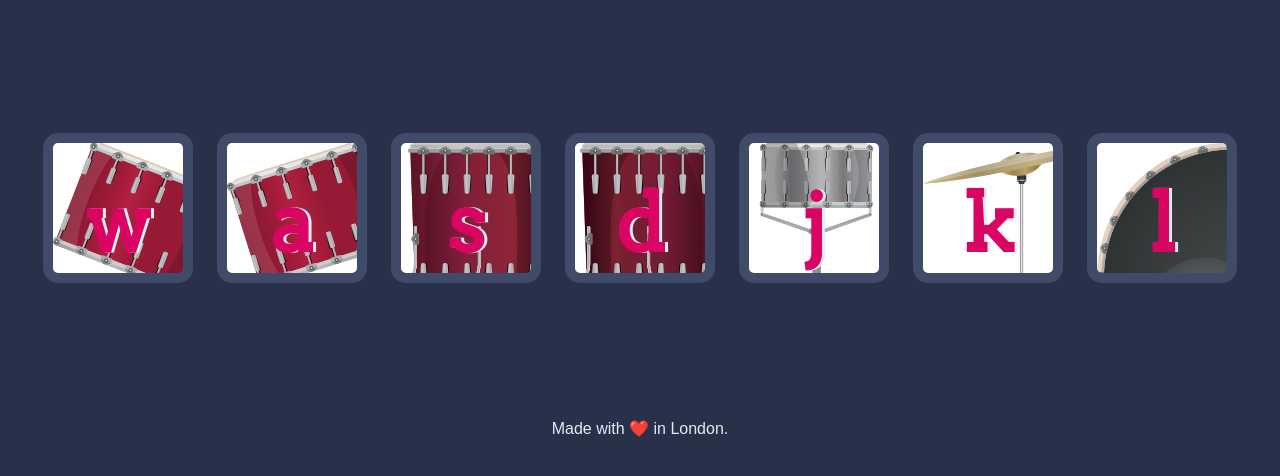
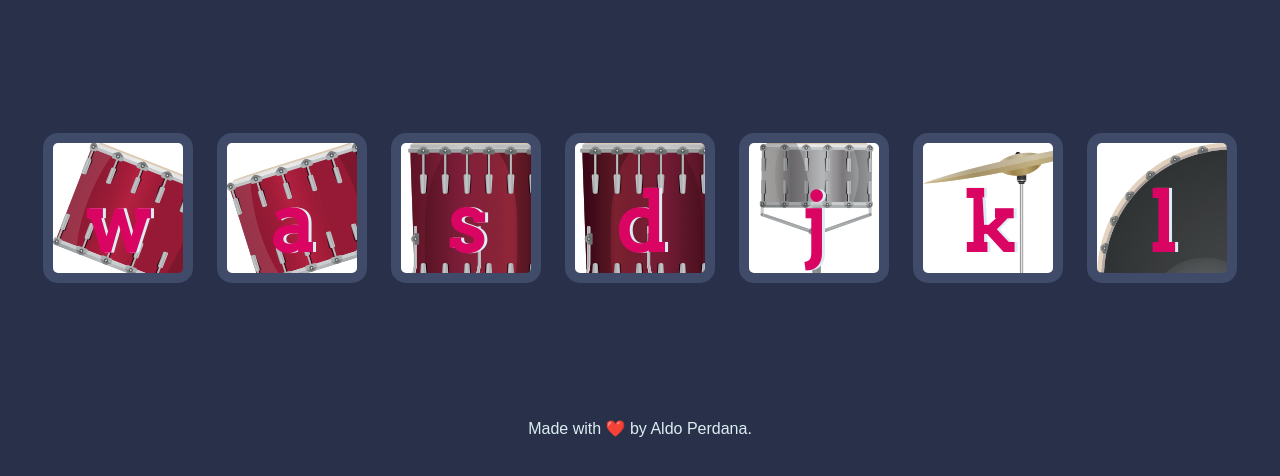
Before and after one commit to aldoperdana/drumkit, a plain HTML site: page index.html in a window 1280 px wide. Shown: the part 156-632 px from the top of the page. Drawn offline with Linux system fonts and the light colour scheme.

Commit message:
Update index.html

```diff
--- a/index.html
+++ b/index.html
@@ -24,7 +24,7 @@
 <script src="index.js" charset="utf-8"></script>
 
 <footer>
-  Made with ❤️ in London.
+  Made with ❤️ by Aldo Perdana.
 </footer>
 </body>
 </html>
```
